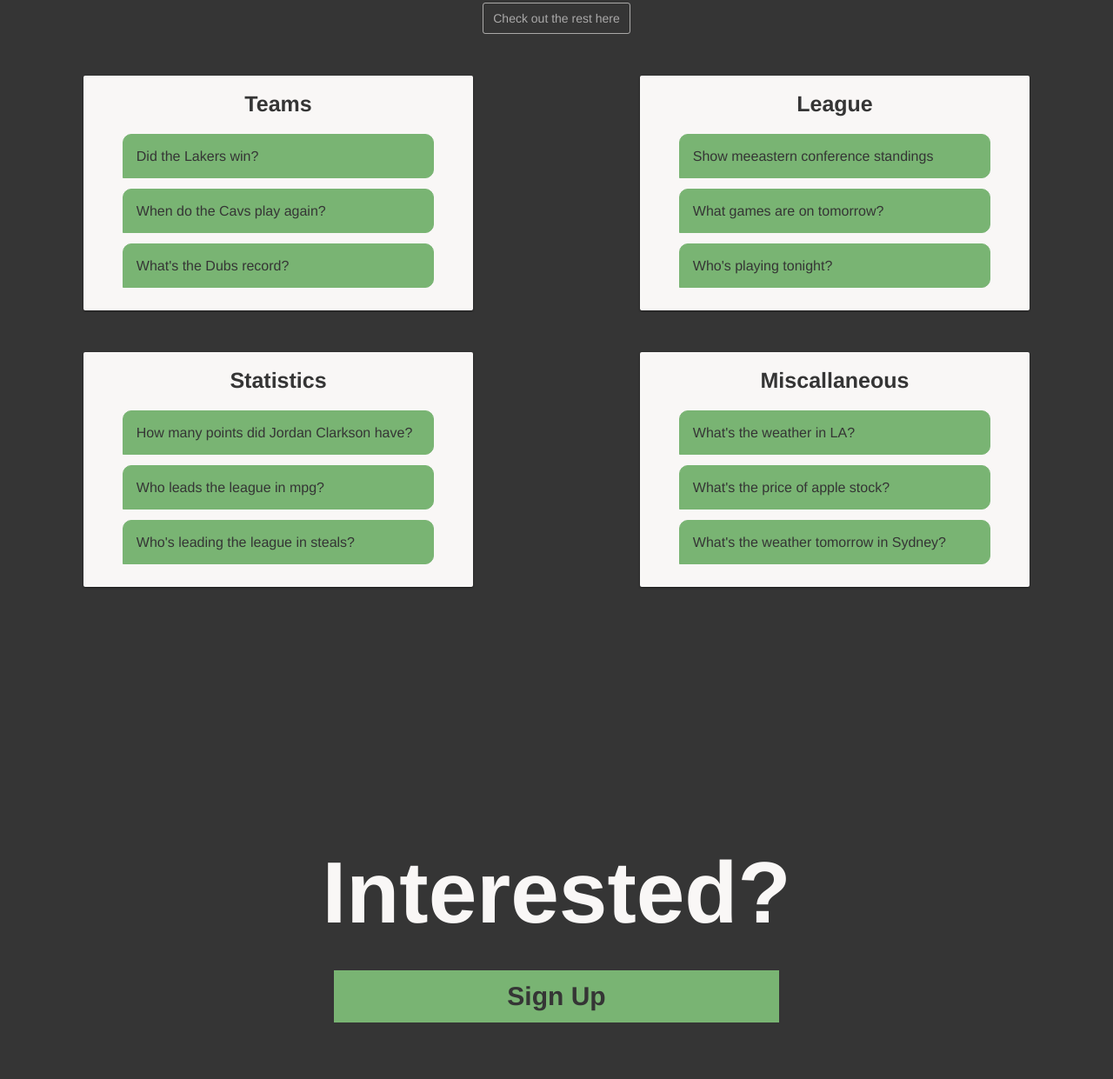
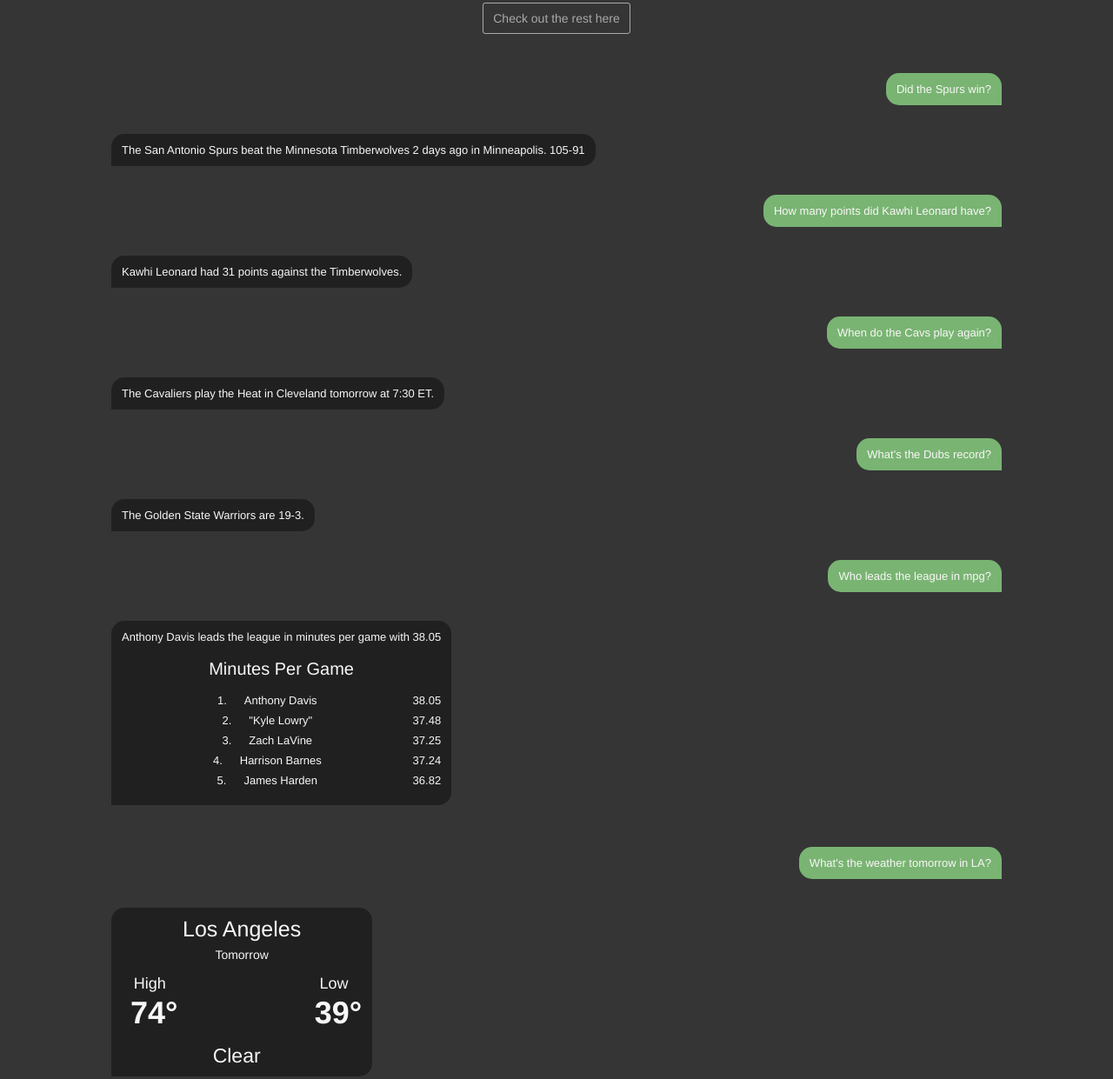
Before and after one commit to max-r-33/ai-messages, a React app: page / in a window 1280 px wide. Shown: the part 884-2125 px from the top of the page at 87% size. Built offline with nearby package versions, Linux system fonts and the light colour scheme; some packages are replaced by stand-ins of ours; no server answers.

Commit message:
Completely redid homepage with message animations.

```diff
--- a/src/js/components/Home/Info.js
+++ b/src/js/components/Home/Info.js
@@ -1,10 +1,135 @@
 import React from 'react';
 import {Link} from 'react-router';
+import Message from '../Messages/MessageView/MessageContainer/Message';
+import SportStatisticMessage from '../Messages/MessageView/MessageContainer/SportStatisticMessage';
+import WeatherMessage from '../Messages/MessageView/MessageContainer/WeatherMessage';
+import StockMessage from '../Messages/MessageView/MessageContainer/StockMessage';
 
 export default class Info extends React.Component {
+    constructor(props) {
+        super(props);
+        var userMessages = [
+            'Did the Spurs win?',
+            'How many points did Kawhi Leonard have?',
+            'When do the Cavs play again?',
+            "What's the Dubs record?",
+            'Who leads the league in mpg?',
+            "What's the weather tomorrow in LA?",
+            "What's the price of apple stock?"
+        ];
+        var autoMessages = [
+            {
+                text: 'The San Antonio Spurs beat the Minnesota Timberwolves 2 days ago in Minneapolis. 105-91',
+                type: 'sport'
+            }, {
+                text: 'Kawhi Leonard had 31 points against the Timberwolves.'
+            }, {
+                text: 'The Cavaliers play the Heat in Cleveland tomorrow at 7:30 ET.'
+            }, {
+                text: 'The Golden State Warriors are 19-3.'
+            }, {
+                text: 'Anthony Davis leads the league in minutes per game with 38.05',
+                data: [
+                    {
+                        name: 'Anthony Davis',
+                        rank: 1,
+                        stat: "minutes per game",
+                        team: 'New Orleans Pelicans',
+                        value: 38.05
+                    }, {
+                        name: '"Kyle Lowry"',
+                        rank: 2,
+                        stat: "minutes per game",
+                        team: 'Toronto Raptors',
+                        value: 37.48
+                    }, {
+                        name: 'Zach LaVine',
+                        rank: 3,
+                        stat: "minutes per game",
+                        team: 'Minnesota Timberwolves',
+                        value: 37.25
+                    }, {
+                        name: 'Harrison Barnes',
+                        rank: 4,
+                        stat: "minutes per game",
+                        team: 'Dallas Mavericks',
+                        value: 37.24
+                    }, {
+                        name: 'James Harden',
+                        rank: 5,
+                        stat: "minutes per game",
+                        team: 'Houston Rockets',
+                        value: 36.82
+                    }
+                ],
+                type: 'sportStatistic'
+            }, {
+                data: {
+                    city: "Los Angeles",
+                    conditions: "Clear",
+                    country: "",
+                    description: "Tomorrow",
+                    temperature: "74:39"
+                },
+                type: 'weatherForecast'
+            }, {
+                data: {
+                    change: "+1.14",
+                    companyName: "Apple Inc",
+                    exchange: "NASDAQ",
+                    lastUpdated: "1:22PM EST",
+                    percentChange: "1.03",
+                    price: "112.17",
+                    symbol: "AAPL"
+                },
+                type:'stock'
+            }
+        ];
+        userMessages = userMessages.map(function(message, i ) {
+            return (
+                <div data-aos='slide-left' aos-anchor-placement='bottom-center' data-aos-duration="600" key={i} className='messageSpacer'>
+                    <Message senderClass='user' messageText={message}/>
+                </div>
+            );
+        });
+        autoMessages = autoMessages.map(function(message, i){
+            if(message.type === 'sportStatistic'){
+                return (
+                    <div data-aos='slide-right' aos-anchor-placement='bottom-center' data-aos-duration="600"  key={i+100} className='sportStatMessageSpacer'>
+                        <SportStatisticMessage stats={message.data} senderClass='bot' messageText={message.text}/>
+                    </div>
+                );
+            }else if(message.type === 'weatherForecast'){
+                return (
+                    <div data-aos='slide-right' aos-anchor-placement='bottom-center' data-aos-duration="600"  key={i+100} className='weatherForecastMessageSpacer'>
+                        <WeatherMessage weather={message.data} senderClass='bot' messageText={message.text}/>
+                    </div>
+                );
+            }else if(message.type === 'stock'){
+                return (
+                    <div data-aos='slide-right' aos-anchor-placement='bottom-center' data-aos-duration="600" key={i+100} className='stockMessageSpacer'>
+                        <StockMessage stockInfo={message.data} senderClass='bot' messageText={message.text}/>
+                    </div>
+                );
+            }else{
+                return (
+                    <div data-aos='slide-right' aos-anchor-placement='bottom-center' data-aos-duration="600"  key={i+100} className='messageSpacer'>
+                        <Message senderClass='bot' messageText = {message.text} />
+                    </div>
+                )
+            }
+        });
+        var messages = [];
+         userMessages.forEach(function(message, i){
+            messages.push(message);
+            messages.push(autoMessages[i])
+        });
+
+        this.state = {messages}
+    }
     render() {
         return (
-            <div>
+            <div className='infoWindow'>
                 <div className='infoBox'>
                     <div className='homeCard fadeIn'>
                         <h1 className='heading'>Hello.</h1>
@@ -20,76 +145,18 @@
                 <div className='infoBox'>
                     <div className='examples'>
                         <h1 id='headingAnchor' className='heading'>Here are a few topics you can ask about</h1>
-                        <div className='featuresLink'><Link to='features'>Check out the rest here</Link></div>
-                        <div className='examplesContainerGrid'>
-                            <div className='examplesContainerColumn'>
-                                <div data-aos="fade-zoom-in" data-aos-offset='0' data-aos-once='true' className='exampleContainer'>
-                                    <h3 className='exampleContainerHeader'>
-                                        Teams
-                                    </h3>
-                                    <p className='exampleText'>
-                                        Did the Lakers win?
-                                    </p>
-                                    <p className='exampleText'>
-                                        When do the Cavs play again?
-                                    </p>
-                                    <p className='exampleText'>
-                                        What's the Dubs record?
-                                    </p>
-                                </div>
-                                <div data-aos="fade-zoom-in" data-aos-offset='150' data-aos-once='true' className='exampleContainer'>
-                                    <h3 className='exampleContainerHeader'>
-                                        Statistics
-                                    </h3>
-                                    <p className='exampleText'>
-                                        How many points did Jordan Clarkson have?
-                                    </p>
-                                    <p className='exampleText'>
-                                        Who leads the league in mpg?
-                                    </p>
-                                    <p className='exampleText'>
-                                        Who's leading the league in steals?
-                                    </p>
-                                </div>
-                            </div>
-                            <div className='examplesContainerColumn'>
-                                <div data-aos="fade-zoom-in" data-aos-offset='100' data-aos-once='true' className='exampleContainer'>
-                                    <h3 className='exampleContainerHeader'>
-                                        League
-                                    </h3>
-                                    <p className='exampleText'>
-                                        Show meeastern conference standings
-                                    </p>
-                                    <p className='exampleText'>
-                                        What games are on tomorrow?
-                                    </p>
-                                    <p className='exampleText'>
-                                        Who's playing tonight?
-                                    </p>
-                                </div>
-                                <div data-aos="fade-zoom-in" data-aos-offset='200' data-aos-once='true' className='exampleContainer'>
-                                    <h3 className='exampleContainerHeader'>
-                                        Miscallaneous
-                                    </h3>
-                                    <p className='exampleText'>
-                                        What's the weather in LA?
-                                    </p>
-                                    <p className='exampleText'>
-                                        What's the price of apple stock?
-                                    </p>
-                                    <p className='exampleText'>
-                                        What's the weather tomorrow in Sydney?
-                                    </p>
-                                </div>
-                            </div>
-                        </div><br />
-
+                        <div className='featuresLink'>
+                            <Link to='features'>Check out the rest here</Link>
+                        </div>
+                        <div className='messageArea'>
+                            {this.state.messages}
+                        </div>
                     </div>
                 </div>
                 <div className='infoBox'>
                     <div className='homeCard'>
                         <div className='footerCard'>
-                            <h1 className='bottomHeading anchor'>Interested?</h1>
+                            <h1 className='bottomHeading anchor'>Interested?</h1 >
                             <div className='formBtn formBtnLight' data-aos-offset='270' data-aos-anchor='.anchor' data-aos-anchor-placement='bottom-bottom' data-aos='fade-up' data-aos-once='true'>
                                 <Link to='signup'>Sign Up</Link>
                             </div>
@@ -97,6 +164,6 @@
                     </div>
                 </div>
             </div>
-        );
+        )
     }
 }
--- a/src/styles/info.scss
+++ b/src/styles/info.scss
@@ -1,5 +1,9 @@
 @import 'master';
-
+.infoWindow{
+    max-width:100vw;
+    margin:auto;
+    overflow-x: hidden;
+}
 .infoBox {
     color: $white;
     text-align: center;
@@ -40,11 +44,16 @@
     }
 
     .examples {
-        height: 200vh;
+        height: 240vh;
         display: block;
         padding-top: 30px;
         display: block;
-
+        width:80vw;
+        margin-left: auto;
+        margin-right: auto;
+        .messageArea{
+            padding-top:45px;
+        }
         .featuresLink {
             display: block;
             color: rgba(249, 247, 246, .6);
@@ -63,89 +72,13 @@
             color: rgba(249, 246, 246, 1);
             border-color: rgba(249, 246, 246, 1);
         }
-
-        .examplesContainerGrid {
-            display: flex;
-            flex-direction: column;
-            justify-content: space-around;
-
-            .examplesContainerColumn {
-                display: flex;
-                flex-direction: column;
-                perspective: 150px;
-
-                .exampleContainer {
-                    border-radius: 2px;
-                    text-align: left;
-                    cursor: default;
-                    height: 270px;
-                    min-width: 320px;
-                    margin-left: auto;
-                    margin-right: auto;
-                    background-color: $white;
-                    color: $black;
-                    width: 35vw;
-                    z-index: -1;
-                    margin-top: 6vh;
-                    padding-bottom: 10px;
-                    position: relative;
-                    display: inline-block;
-                    box-shadow: 0 1px 2px rgba(0,0,0,0.5);
-                    transition: all 0.6s cubic-bezier(0.165, 0.84, 0.44, 1);
-
-                    .exampleContainerHeader {
-                        text-align: center;
-                        display: block;
-                        font-size: 25px;
-                        padding: 20px 20px 10px;
-                    }
-
-                    .exampleText {
-                        display: block;
-                        padding: 15px;
-                        line-height: 19px;
-                        border:1px solid $green;
-                        border-radius: 10px;
-                        width:80%;
-                        color:$black;
-                        margin-left: auto;
-                        margin-right: auto;
-                        background-color: $green;
-                        margin-top:12px;
-                        border-bottom-left-radius: 0px;
-                    }
-                }
-
-                .exampleContainer::after {
-                    content: '';
-                    position: absolute;
-                    z-index: -1;
-                    width: 100%;
-                    height: 100%;
-                    top: 0;
-                    left: 0;
-                    opacity: 0;
-                    box-shadow: 0 5px 25px rgba(0,0,0,0.8);
-                    transition: all 0.6s cubic-bezier(0.165, 0.84, 0.44, 1);
-                }
-
-                .exampleContainer:hover {
-                    transform: scale(1.04, 1.04);
-                }
-
-                .exampleContainer:hover::after {
-                    opacity: 1;
-                }
-            }
-        }
     }
     @media(min-width:800px) {
         .examples {
-            height: 100vh;
-
-            .examplesContainerGrid {
-                flex-direction: row;
-            }
+            height: 240vh;
+        }
+        .bot{
+            background-color: $blackHover;
         }
 
         .formBtn {
@@ -169,10 +102,9 @@
         }
 
         .footerCard {
-            position: relative;
-            top: 100px;
+            // position: relative;
+            // top: 100px;
             background-color: $black;
-
             .bottomHeading {
                 font-size: 100px;
                 margin-bottom: 30px;
--- a/src/styles/message.scss
+++ b/src/styles/message.scss
@@ -1,7 +1,7 @@
 @import 'master';
 
 .message {
-    border: 1px solid $white;
+    // border: 1px solid $white;
     font-family:'Helvetica Neue';
     font-size:13px;
 
```
